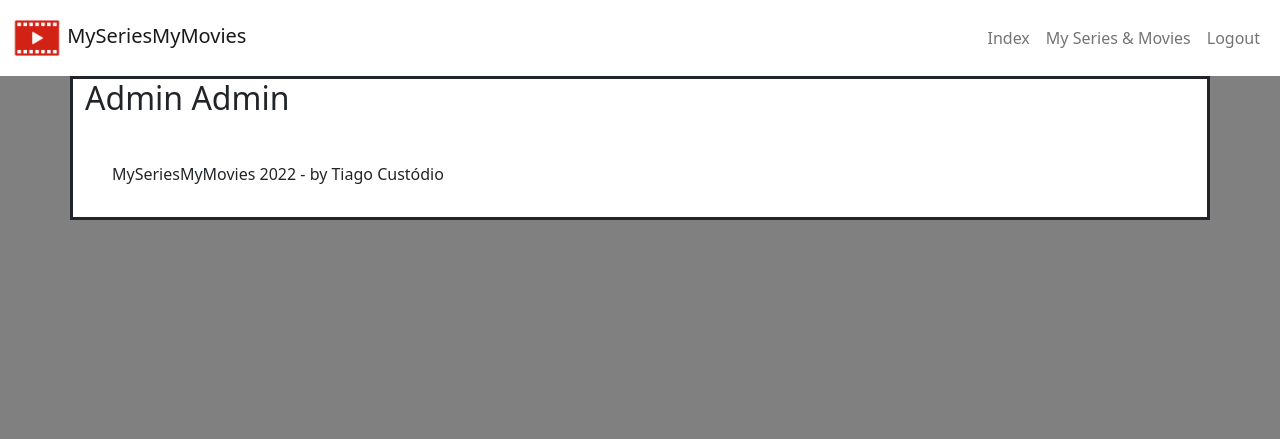
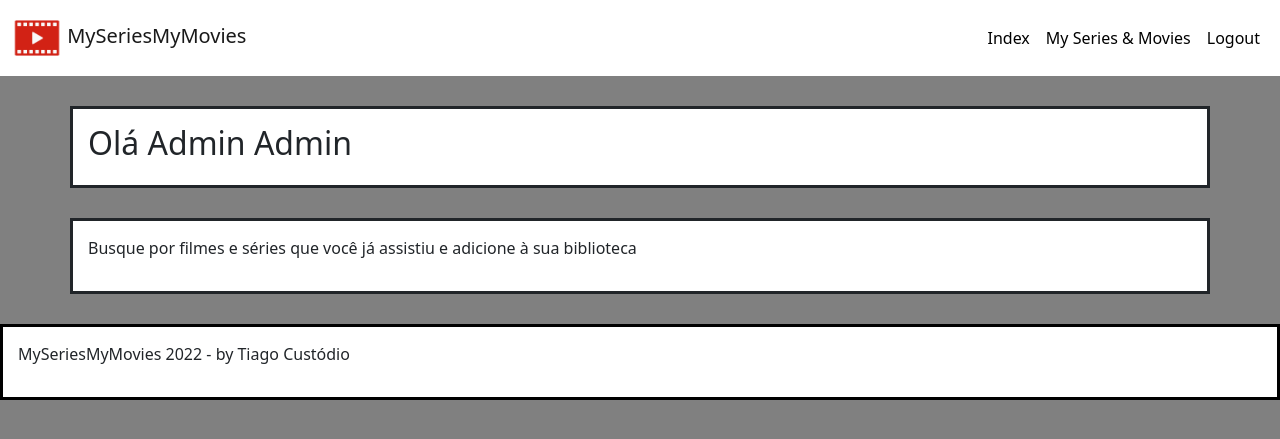
Before and after one commit to tiagoluis86/MySeriesMyMovies, a Django app: page /index/ in a window 1280 px wide. Shown: the top 439 px of the page. Run offline with Django 3.2, Linux system fonts and the light colour scheme; a user stored in the database is signed in; data comes from the database, SQL or seed files in the repository; both versions use the stored data as it was after the commit.

Commit message:
base do frontend finalizada

```diff
--- a/templates/index.html
+++ b/templates/index.html
@@ -2,10 +2,14 @@
 
 {% block content %}
 
-<div class="container" style="border-style: solid; background-color: #FFFFFF;">
+<div class="container" style="margin-top: 30px; padding: 15px; border-style: solid; background-color: #FFFFFF;">
 {% for profile in profiles %}
-  <h2>{{ profile.name }} {{ profile.last_name }}</h2>
+  <h2>Olá {{ profile.name }} {{ profile.last_name }}</h2>
 {% endfor %}
-<div class="container">
+</div>
+
+<div class="container" style="margin-top: 30px; padding: 15px; border-style: solid; background-color: #FFFFFF;">
+  <p>Busque por filmes e séries que você já assistiu e adicione à sua biblioteca</p>
+</div>
 
 {% endblock %}
--- a/templates/login.html
+++ b/templates/login.html
@@ -13,9 +13,9 @@
     </div>
 
     <div class="row"  style="padding: 15px;">
-        <div class="col" style="margin-top: 30px; background-color: #FFFFFF; border-style: solid; border-color: black">
+        <div class="col" style="margin-top: 30px; text-align: center; background-color: #FFFFFF; border-style: solid; border-color: black">
 
-            <img src="{% static 'images/logo.png' %}" alt="logo" style="width: 100px;">
+            <img src="{% static 'images/logo.png' %}" alt="logo" style="width: 150px;">
             <p></p>
 
         </div>
@@ -46,4 +46,3 @@
             <strong>Erro! </strong>{{ message }}
         </div>
     {% endfor %}
-</body>
--- a/templates/midia.html
+++ b/templates/midia.html
@@ -2,7 +2,7 @@
 
 {% block content %}
 
-<div class="container" style="border-style: solid; background-color: #FFFFFF;">
+<div class="container" style="margin-top: 30px; padding: 15px; background-color: #FFFFFF; border-style: solid; border-color: black;">
     {% for midia in midias %}
     <div class="container">
         <h2>{{ midia.titulo }} </h2>
@@ -11,6 +11,6 @@
         <p>{{ midia.avaliacao }}</p>
     </div>
     {% endfor %}
-<div class="container">
+</div>
 
 {% endblock %}
--- a/templates/model-footer.html
+++ b/templates/model-footer.html
@@ -1,4 +1,4 @@
-<div class="container" style="margin-top: 30px; padding: 15px; background-color: #FFFFFF;">
+<div class="container-fluid" style="margin-top: 30px; padding: 15px; background-color: #FFFFFF; border-style: solid; border-color: black;">
 
     <p>MySeriesMyMovies 2022 - by Tiago Custódio</p>
 
--- a/templates/model-header.html
+++ b/templates/model-header.html
@@ -17,13 +17,13 @@
       <div class="collapse navbar-collapse justify-content-end" id="navbarSupportedContent">
         <ul class="navbar-nav">
           <li class="nav-item">
-            <a class="nav-link" href="/index">Index</a>
+            <a class="nav-link" href="/index" style="color: black;">Index</a>
           </li>
           <li class="nav-item">
-            <a class="nav-link" href="/midia">My Series & Movies</a>
+            <a class="nav-link" href="/midia" style="color: black;">My Series & Movies</a>
           </li>
           <li class="nav-item">
-            <a class="nav-link" href="/logout">Logout</a>
+            <a class="nav-link" href="/logout" style="color: black;">Logout</a>
           </li>
         </ul>
 
--- a/templates/model-page.html
+++ b/templates/model-page.html
@@ -6,6 +6,8 @@
 </head>
 <body style="background-color: gray;">
     {% block content %} {% endblock %}
+</body>
+<footer>
     {% include "model-footer.html" %}
-</body>
+</footer>
 </html>
```
Also changed, not shown: db.sqlite3.
